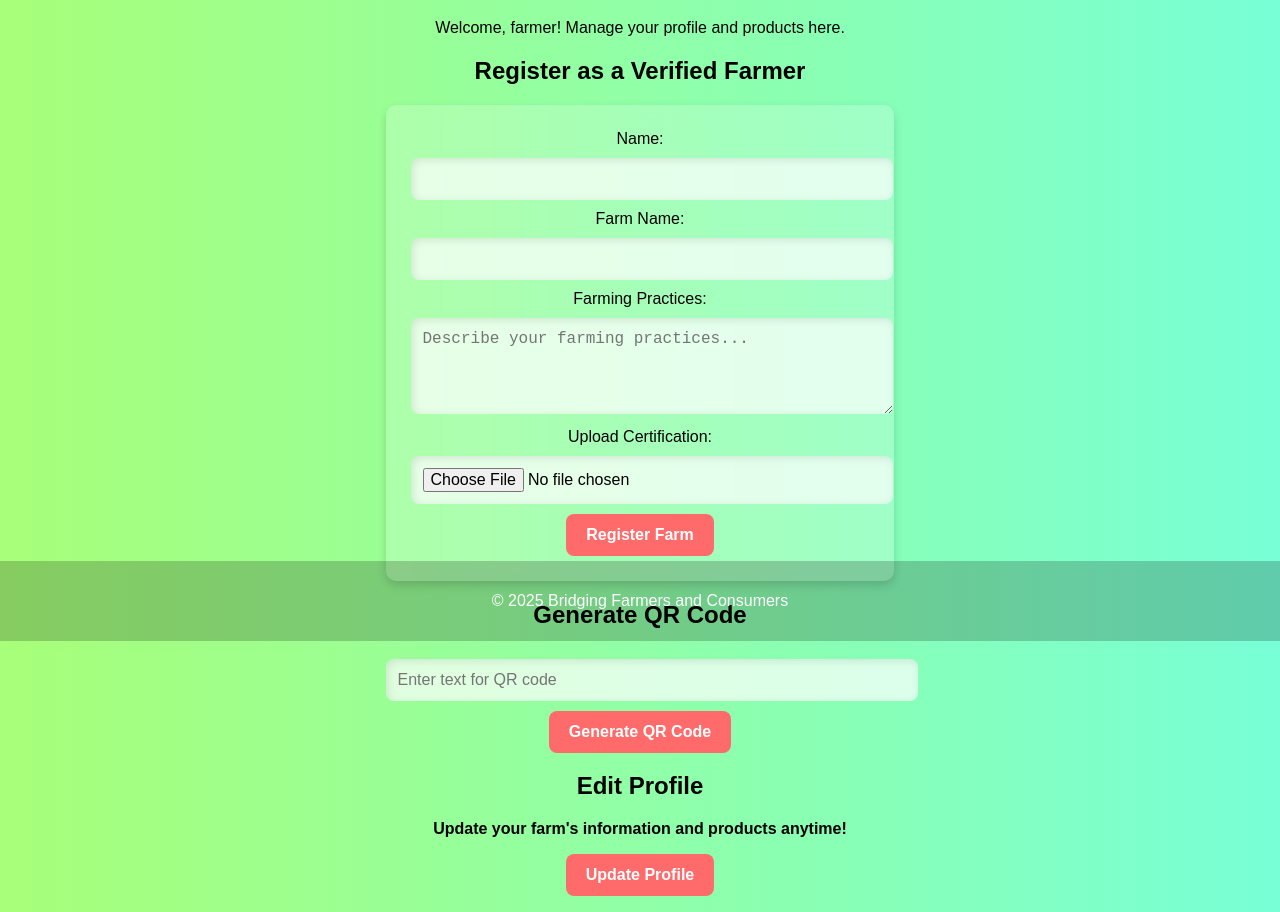
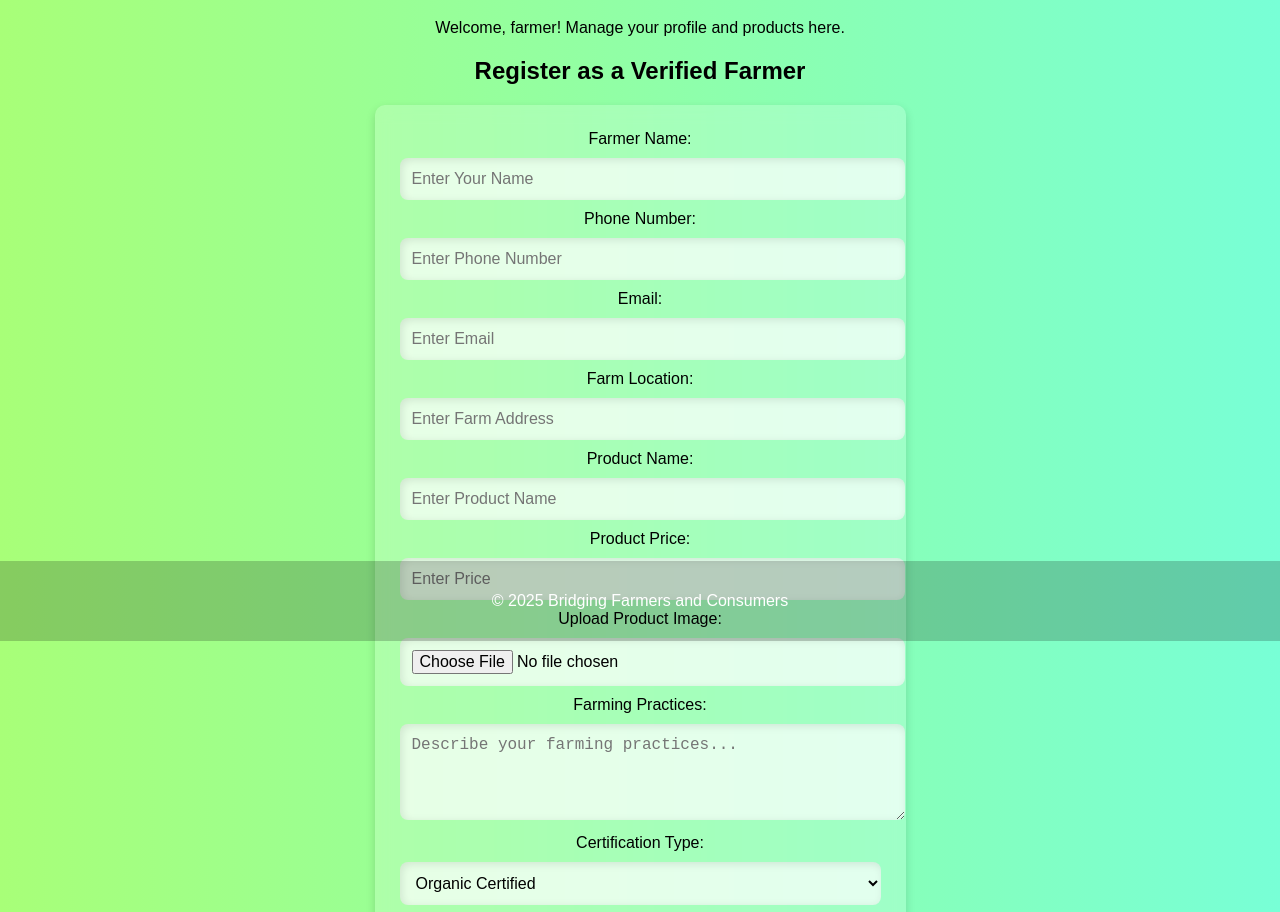
Before and after one commit to muskanisarani/hackathon, a plain HTML site: page farmers.html in a window 1280 px wide. Shown: the part 159-1071 px from the top of the page. Drawn offline with Linux system fonts and the light colour scheme; a script that the page names is missing.

Commit message:
Update farmers.html

```diff
--- a/farmers.html
+++ b/farmers.html
@@ -18,48 +18,63 @@
     <h1>Farmer Dashboard</h1>
     <p>Welcome, farmer! Manage your profile and products here.</p>
 
-    <section>
-      <h2>Register as a Verified Farmer</h2>
-      <form id="farmer-form">
-        <label for="farmer-name" >Name:</label>
-        <input type="text" id="farmer-name" aria-placeholder="Enter-Your Name:" required>
-<br>
-        <label for="farm-name">Farm Name:</label>
-        <input type="text" id="farm-name" required>
-<br>
-        <label for="farming-practices">Farming Practices:</label>
-        <textarea id="farming-practices" rows="4" placeholder="Describe your farming practices..." required></textarea>
-<br>
-        <label for="certification">Upload Certification:</label>
-        <input type="file" id="certification" required>
-<br>
-        <button type="submit">Register Farm</button>
+    <h2>Register as a Verified Farmer</h2>
+    <form id="farmer-form">
+      <label for="farmer-name">Farmer Name:</label>
+      <input type="text" id="farmer-name" placeholder="Enter Your Name" required>
 
-    </section>
+      <label for="phone">Phone Number:</label>
+      <input type="tel" id="phone" placeholder="Enter Phone Number" required>
+
+      <label for="email">Email:</label>
+      <input type="email" id="email" placeholder="Enter Email" required>
+
+      <label for="farm-address">Farm Location:</label>
+      <input type="text" id="farm-address" placeholder="Enter Farm Address" required>
+
+      <label for="Product-name">Product Name:</label>
+      <input type="text" id="Product-name" placeholder="Enter Product Name" required>
+
+      <label for="Product-Price">Product Price:</label>
+      <input type="number" id="price" placeholder="Enter Price" required>
+
+      <label for="product-image">Upload Product Image:</label>
+      <input type="file" id="product-image" required>
+
+      <label for="farming-practices">Farming Practices:</label>
+      <textarea id="farming-practices" rows="4" placeholder="Describe your farming practices..." required></textarea>
+
+      <label for="certification">Certification Type:</label>
+      <select id="certification" required>
+        <option value="organic">Organic Certified</option>
+        <option value="natural">Natural Farming</option>
+        <option value="pesticide-free">Pesticide-Free</option>
+      </select>
+
+      <label for="certification-file">Upload Certification:</label>
+      <input type="file" id="certification-file" required>
+
+      <button type="submit">Register Farm</button>
+    </form>
+
+    <h2>Generate QR Code</h2>
+    <button id="generateQRBtn">Generate QR Code</button>
+    <div id="qrCode"></div>
 
     <section>
-      <h2>Generate QR Code</h2>
-      <input type="text" id="qrText" placeholder="Enter text for QR code">
-
-      <div id="qrCode"></div>
-    </section>
-  </form>
-  <button type="button" onclick="generateQR()">Generate QR Code</button>
-
-    <!-- <section>
       <h2>Your Products</h2>
       <div class="product">
         <h3>Organic Tomatoes</h3>
-        <p>Price: $3 per kg</p>
+        <p>Price: ₹150 per kg</p>
         <button>View Product</button>
       </div>
 
       <div class="product">
         <h3>Fresh Green Beans</h3>
-        <p>Price: $2 per kg</p>
+        <p>Price: ₹100 per kg</p>
         <button>View Product</button>
       </div>
-    </section> -->
+    </section>
 
     <section>
       <h2>Edit Profile</h2>
@@ -71,7 +86,8 @@
   <footer>
     <p>&copy; 2025 Bridging Farmers and Consumers</p>
   </footer>
+
   <script src="https://cdnjs.cloudflare.com/ajax/libs/qrcodejs/1.0.0/qrcode.min.js"></script>
-  <script src="scripts.js"></script>
+  <script src="farmers.js"></script>
 </body>
 </html>
```
